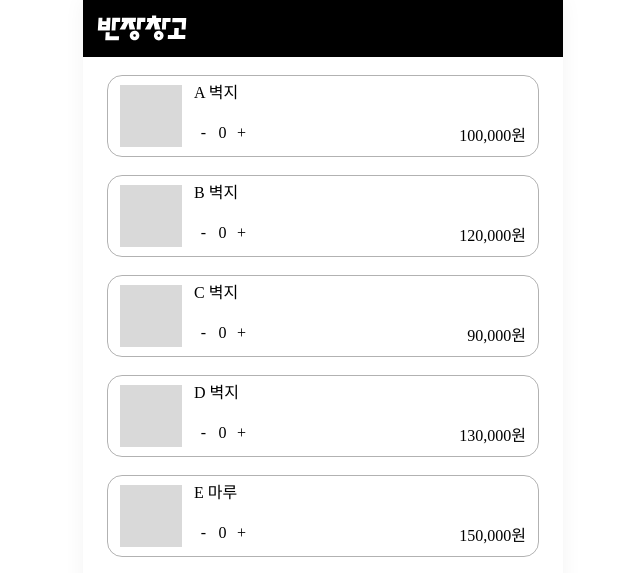
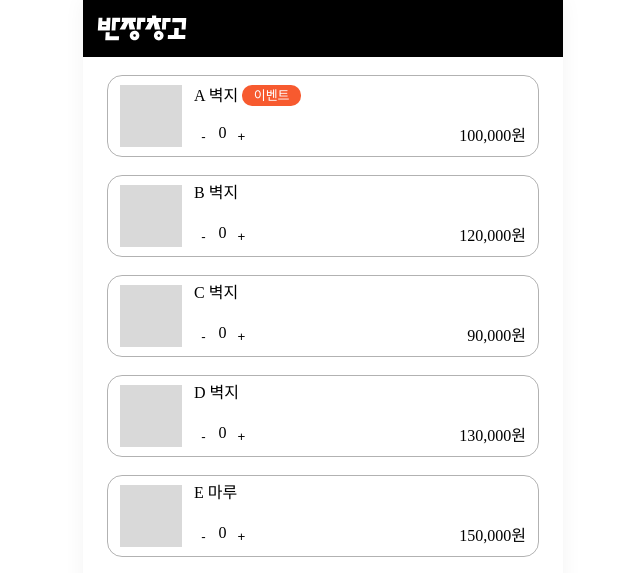
Before and after one commit to monii/two-recruit-challenge, a React (Create React App) app: page /order in a window 1280 px wide. Shown: the top 573 px of the page, without its empty margins (317-957 px from the left). Built offline with nearby package versions, Linux system fonts and the light colour scheme; data requests are answered from the project's data file.

Commit message:
Feat: 이벤트 chip 추가

```diff
--- /dev/null
+++ b/src/page/order/components/Chip.tsx
@@ -0,0 +1,29 @@
+import styled from "styled-components";
+
+interface ChipProps {
+  label: string;
+}
+
+const Chip = ({ label }: ChipProps) => {
+  return (
+    <Style.Chip>
+      <Style.Text>{label}</Style.Text>
+    </Style.Chip>
+  );
+};
+
+export default Chip;
+
+const Style = {
+  Chip: styled.div`
+    width: 53px;
+    padding: 4px 3px;
+    border-radius: 10px;
+    background: #f75a2f;
+  `,
+  Text: styled.p`
+    color: #fff;
+    text-align: center;
+    font-size: 13px;
+  `,
+};
--- a/src/page/order/components/Counter.tsx
+++ b/src/page/order/components/Counter.tsx
@@ -7,9 +7,9 @@ interface ItemCounter {
 const Counter = ({ currentCounter }: ItemCounter) => {
   return (
     <Style.CounterContainer>
-      <Style.Text>-</Style.Text>
+      <Style.CounterButton>-</Style.CounterButton>
       <Style.Text>{currentCounter}</Style.Text>
-      <Style.Text>+</Style.Text>
+      <Style.CounterButton>+</Style.CounterButton>
     </Style.CounterContainer>
   );
 };
@@ -23,6 +23,11 @@ const Style = {
     justify-content: center;
     text-align: center;
   `,
+  CounterButton: styled.button`
+    width: 19px;
+    height: 22px;
+    flex-shrink: 0;
+  `,
   Text: styled.p`
     width: 19px;
     height: 22px;
--- a/src/page/order/components/Items.tsx
+++ b/src/page/order/components/Items.tsx
@@ -2,6 +2,7 @@ import styled from "styled-components";
 import { ResponseItemDTO } from "../../../types/item";
 import Counter from "./Counter";
 import { convertToCurrency } from "../../../utils/utils";
+import Chip from "./Chip";
 
 interface ItemsProps {
   items: ResponseItemDTO[];
@@ -14,7 +15,10 @@ const Items = ({ items }: ItemsProps) => {
           <Style.ItemWrapper>
             <Style.ImageSection />
             <Style.ItemSection>
-              <Style.NameWrapper>{item.name}</Style.NameWrapper>
+              <Style.NameWrapper>
+                <p>{item.name}</p>
+                {item.event === 1 && <Chip label={"이벤트"} />}
+              </Style.NameWrapper>
               <Style.PriceWrapper>
                 <Counter currentCounter={0} />
                 <p>{`${convertToCurrency(item.price, "en-US")}원`}</p>
@@ -59,7 +63,11 @@ const Style = {
     flex-direction: column;
     justify-content: space-between;
   `,
-  NameWrapper: styled.div``,
+  NameWrapper: styled.div`
+    display: flex;
+    align-items: center;
+    gap: 4px;
+  `,
   PriceWrapper: styled.div`
     display: flex;
     align-items: center;
```
Also changed, not shown: src/store/item.ts (added, +11 -0 lines).
